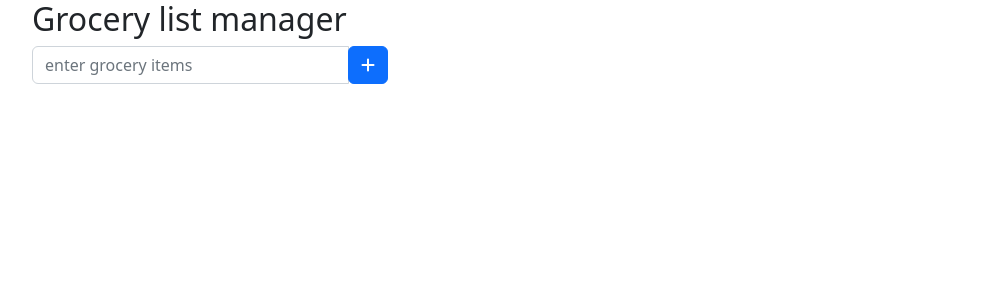
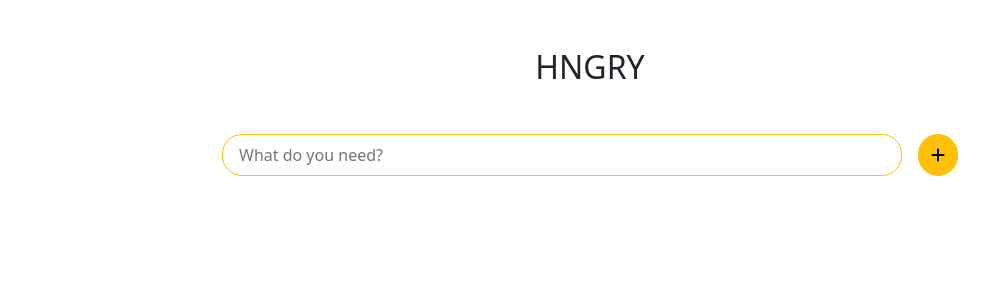
Before and after one commit to irisrzn/angular-grocery, an Angular app: page / in a window 1280 px wide. Shown: the top 300 px of the page, without its empty margins (50-1039 px from the left). Built offline with nearby package versions, Linux system fonts and the light colour scheme.

Commit message:
added delete option and new style

```diff
--- a/src/app/app.grocery.html
+++ b/src/app/app.grocery.html
@@ -1,21 +1,24 @@
 <div class="container">
-    <div class="row">
-        <div class="col-xs-6 col-md-4">
-            <h2> Grocery list manager </h2>
-            <div class="input-group">
-                <input type="text" class="form-control" placeholder="enter grocery items" id="txtSearch" [(ngModel)]="task.name" />
-                <div class="input-group-btn">
-                    <button class="btn btn-primary" type="button" (click)="onClick()">
-                        <i class="fa-solid fa-plus"></i>
-                    </button>
-                </div>
+    <div class="row justify-content-center">
+        <div class="col-lg-8 col-md-10 col-12 py-5 h-100">
+            <h2 class="text-center mb-5">HNGRY</h2>
+            <div class="d-flex justify-content-between">
+                <input type="text" class="w-100 custom-input" placeholder="What do you need?" id="txtSearch" [(ngModel)]="item.name" (keydown.enter)="onClick()" />
+                <button class="btn btn-warning custom-button ms-3 py-2" type="submit" (click)="onClick()">
+                    <i class="fa-solid fa-plus"></i>
+                </button>
+
             </div>
-            <ul class="list-group">
-                <li *ngFor="let task of tasks; let i = index" class="list-group-item">
-                    <span *ngIf="task.editing !== true">{{ task.name }}</span>
-                    <input *ngIf="task.editing === true" type="text" class="form-control" [(ngModel)]="task.name" (keydown.enter)="onSave(i)" (blur)="onSave(i)" />
-                    <i (click)="onEdit(task)" class="fa-solid fa-pencil"></i>
-                    <i (click)="onDelete(task)" class="fa-solid fa-trash"></i>
+            <ul class="list-group custom-list mt-5">
+                <li *ngFor="let item of items; let i = index" class="list-group-item border-bottom d-flex align-items-center justify-content-between">
+                    <div class="">
+                        <span *ngIf="item.editing !== true">{{ item.name }}</span>
+                        <input *ngIf="item.editing === true" type="text" class="form-control" [(ngModel)]="item.name" (keydown.enter)="onSave(i)" (blur)="onSave(i)" />
+                    </div>
+                    <div>
+                        <i (click)="onEdit(item)" class="fa-solid fa-pencil"></i>
+                        <i (click)="onDelete(item)" class="fa-solid fa-trash"></i>
+                    </div>
                 </li>
             </ul>
 
--- a/src/app/app.grocery.ts
+++ b/src/app/app.grocery.ts
@@ -2,28 +2,41 @@ import { Component } from '@angular/core';
 
 @Component({
     selector: 'app-grocery',
-    templateUrl: './app.grocery.html'
+    templateUrl: './app.grocery.html',
+    styleUrls: [
+        '../assets/css/style.css'
+    ]
 })
 
 export class GroceryComponent {
-    task = {
+    item = {
         name: '',
         id: 0
     };
-    tasks: { id: number; name: string; strike: boolean; editing?: boolean;  }[] = [];
+    items: { id: number; name: string; strike: boolean; editing?: boolean; }[] = [];
 
     onClick() {
-        if (this.task.id == 0) {
-            this.tasks.push({ id: (new Date()).getTime(), name: this.task.name, strike: false });
+        if (this.item.id == 0) {
+            this.items.push({ id: (new Date()).getTime(), name: this.item.name, strike: false });
         }
+
+        this.item.name = '';
     }
 
-    onEdit(task: { id: number; name: string; strike: boolean; editing?: boolean }) {
-        task.editing = true;
+    onEdit(item: { id: number; name: string; strike: boolean; editing?: boolean }) {
+        item.editing = true;
     }
 
     onSave(index: number) {
-        this.tasks[index].editing = false;
+        this.items[index].editing = false;
     }
 
+    onDelete(item: { id: number; name: string; strike: boolean; editing?: boolean }) {
+        for (var i = 0; i < this.items.length; i++) {
+            if (item.id == this.items[i].id) {
+                this.items.splice(i, 1);
+                break;
+            }
+        }
+    }
 }
--- /dev/null
+++ b/src/assets/css/style.css
@@ -0,0 +1,17 @@
+.custom-input {
+    border: 1px solid #ffc107;
+    border-radius: 20px;
+    padding: 8px 16px;
+}
+
+.custom-input:focus-visible {
+    outline: none;
+}
+
+.custom-button {
+    border-radius: 20px;
+}
+
+.custom-list {
+    border-radius: 18px;
+}
```
